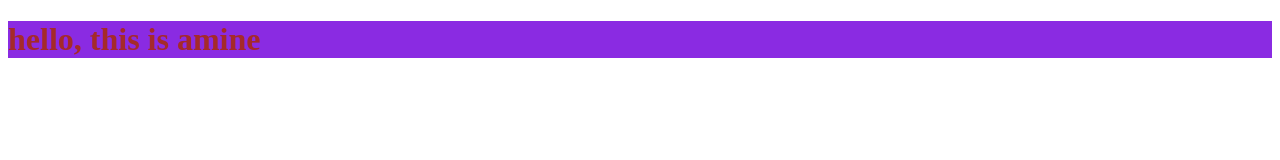
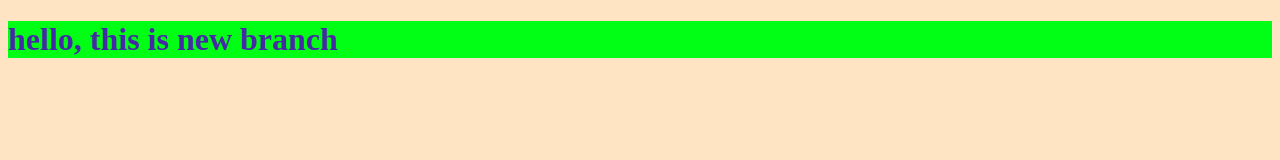
Before and after one commit to Amine-Lmekkeddem/myproject, a plain HTML site: page index.html in a window 1280 px wide. Drawn offline with Linux system fonts and the light colour scheme.

Commit message:
Changing in style and index for titel

```diff
--- a/index.html
+++ b/index.html
@@ -7,7 +7,7 @@
     <title>Document</title>
 </head>
 <body>
-    <h1>hello, this is amine</h1>
+    <h1>hello, this is new branch </h1>
     <script src="app.js"></script>
 </body>
 </html>
--- a/style.css
+++ b/style.css
@@ -1,4 +1,7 @@
 h1 {
-    color: brown;
-    background-color: blueviolet;
+    color: rgb(69, 42, 165);
+    background-color: rgb(0, 255, 21);
 }
+body {
+    background-color: bisque;
+}
```
